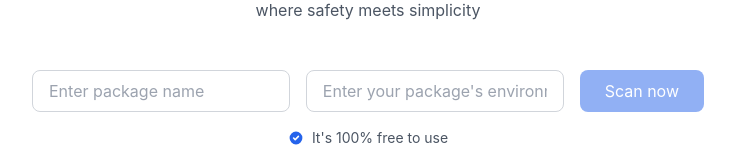
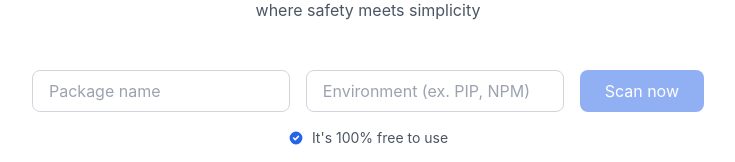
Before and after one commit to Alvin787/uofthacks12, a React (Vite) app in the folder my-react-app/: page / in a window 1280 px wide. Shown: the part 455-617 px from the top of the page, without its empty margins (272-1007 px from the left). Built offline with nearby package versions, Linux system fonts and the light colour scheme.

Commit message:
some changes in textboxes again

```diff
--- a/my-react-app/src/components/packageTextBox.tsx
+++ b/my-react-app/src/components/packageTextBox.tsx
@@ -50,7 +50,7 @@ const PackageTextBox: React.FC<HeaderSectionProps> = ({ onScan }) => {
         <div className="flex flex-col sm:flex-row items-center gap-4 mb-4">
           <input
             type="text"
-            placeholder="Enter package name"
+            placeholder="Package name"
             className="w-full sm:flex-1 px-4 py-2 rounded-lg border border-gray-300
                      focus:outline-none focus:ring-2 focus:ring-blue-500 focus:border-blue-500
                      transition-all duration-200"
@@ -66,7 +66,7 @@ const PackageTextBox: React.FC<HeaderSectionProps> = ({ onScan }) => {
                      transition-all duration-200"
             value={ecosystem}
             onChange={(e) => setEcosystem(e.target.value)}
-            placeholder="Enter your package's environment (ex. PIP, NPM)"
+            placeholder="Environment (ex. PIP, NPM)"
           />
           <button
             onClick={handleScan}
```
